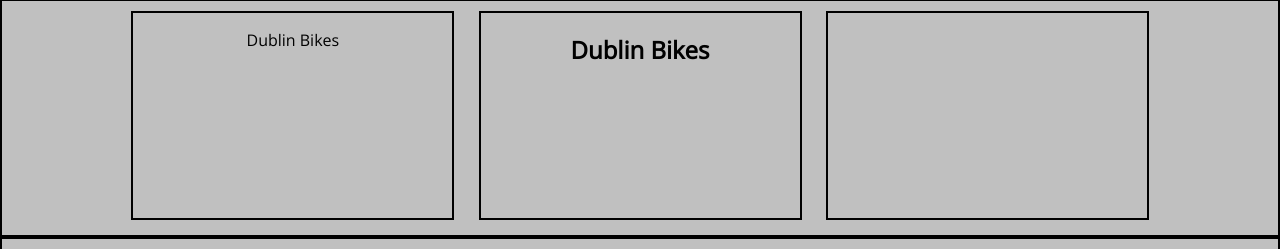
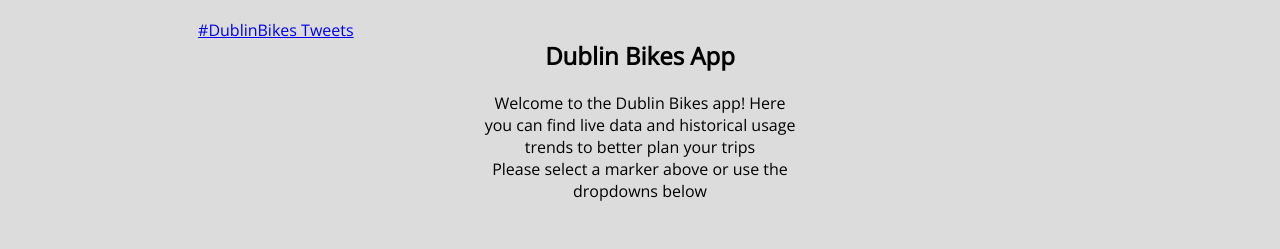
Before and after one commit to obyrned1/Group20_COMP30670_Project, a Flask app: template flaskapp/app/templates/index.html in a window 1280 px wide. Shown: the part 501-750 px from the top of the page. Run offline with Flask 2, Linux system fonts and the light colour scheme; the template is opened without the code that fills it, so the values that code supplies are empty; some libraries are stand-ins or nearby versions.

Commit message:
CSS, loading gifs for charts, twitter embedded

```diff
--- a/flaskapp/app/static/css/styling.css
+++ b/flaskapp/app/static/css/styling.css
@@ -4,7 +4,7 @@ h1 {
 }
 
 body{
-    background-color: silver;
+    background-color: gainsboro;
     font-family: 'Open Sans';
     margin: 0px;
     padding: 0px;
@@ -45,7 +45,6 @@ body{
 
 .centredetail {
     text-align: center;
-    border: solid 2px;
 }
 
 #hourlyChart{
@@ -93,8 +92,7 @@ body{
     width: 25%;
     height: 205px;
     display: inline-block;
-    margin: 10px;
-    border: solid 2px;
+    margin: 20px;
     overflow: auto;
 }
 
@@ -103,3 +101,55 @@ body{
     margin-top: 50px;
     padding: 30px;
 }
+
+.twitter-timeline {
+    overflow-y: hidden;
+}
+
+/* Adapted from https://www.w3schools.com/css/tryit.asp?filename=trycss_buttons_hover */
+.button {
+    background-color: #4CAF50; /* Green */
+    border: none;
+    color: white;
+    padding: 6px 12px;
+    text-align: center;
+    text-decoration: none;
+    display: inline-block;
+    font-size: 12px;
+    margin: 4px 2px;
+    -webkit-transition-duration: 0.4s; /* Safari */
+    transition-duration: 0.4s;
+    cursor: pointer;
+}
+
+/* Adapted from https://www.w3schools.com/css/tryit.asp?filename=trycss_buttons_hover */
+.button5 {
+    background-color: white;
+    color: black;
+    border: 2px solid #555555;
+}
+
+/* Adapted from https://www.w3schools.com/css/tryit.asp?filename=trycss_buttons_hover */
+.button5:hover {
+    background-color: #555555;
+    color: white;
+}
+
+#chartdiv, #curtain {
+    width: 30%;
+    height: 300px;
+    position: absolute;
+}
+
+#curtain {
+    background: url('../BikeBreaking.gif') 50% 50% no-repeat;
+    overflow: auto;
+}
+
+#curtain span {
+  display: block;
+  position: absolute;
+  top: 49%;
+  width: 100%;
+  text-align: center;
+}
--- a/flaskapp/app/templates/index.html
+++ b/flaskapp/app/templates/index.html
@@ -22,8 +22,15 @@ $(window).load(function() {
 <div id="map"></div>
 
 <div class = "centredetail">
-    <div class = "minorinfo"><p>Dublin Bikes</p></div>
-    <div class = "minorinfo"><h2>Dublin Bikes</h2></div>
+    <div class = "minorinfo">
+        <a class="twitter-timeline"  href="https://twitter.com/hashtag/DublinBikes" data-height = "205" data-widget-id="985166481745948673">#DublinBikes Tweets</a>
+        <script>!function(d,s,id){var js,fjs=d.getElementsByTagName(s)[0],p=/^http:/.test(d.location)?'http':'https';if(!d.getElementById(id)){js=d.createElement(s);js.id=id;js.src=p+"://platform.twitter.com/widgets.js";fjs.parentNode.insertBefore(js,fjs);}}(document,"script","twitter-wjs");</script>
+    </div>
+    <div class = "minorinfo">
+        <h2>Dublin Bikes App</h2>
+        <p>Welcome to the Dublin Bikes app! Here you can find live data and historical usage trends to better plan your trips<br>
+        Please select a marker above or use the dropdowns below</p>
+    </div>
     <div class = "minorinfo">
         <div>
             <h3 id="weather"></h3>
@@ -36,8 +43,10 @@ $(window).load(function() {
 
 <div class = "centredetail">
 <!--Weekly Chart-->
-<div id = "chart" ></div>
-
+<div id = "chart" >
+    <div id="chartdiv"></div>
+    <div id="curtain"><span>Chart Loads Here</span></div>
+</div>
 <!--The Dropdowns  -->
 <div id="dropdownHolder">
 <div id="dds">
@@ -56,9 +65,11 @@ $(window).load(function() {
     <div id = "stationInfoBox"></div>
 </div>
 
-
 <!--Hourly Chart-->
-<div id = "hourlyChart"></div>
+<div id = "hourlyChart">
+    <div id="chartdiv"></div>
+    <div id="curtain"><span></span></div>
+</div>
 
 </div>
 <!-- Weather API -->
@@ -97,7 +108,7 @@ $(window).load(function() {
             '<h4>' + address + '</h4>'+
             '<p> No. of Available Bikes : ' + availablebikes + '</p>' +
             '<p> No. of Available Stands : ' + availablebikestands + '</p>' +
-            '<p onclick="insertAddInfo(' + stationNumber + ');populateStationBox(' + availablebikes + ',' + availablebikestands + '); resetDropdown(); resetStation('+stationNumber+')">More Information</p>'
+            '<p class="button button5" onclick="insertAddInfo(' + stationNumber + ');populateStationBox(' + availablebikes + ',' + availablebikestands + '); resetDropdown(); resetStation('+stationNumber+')">More Information</p>'
             ;
         var marker = new google.maps.Marker({
           position: location,
@@ -167,10 +178,12 @@ $(window).load(function() {
 
 
     function populateStationBox(bikes, stands){
-        var infoString1 =
+        var boxInfo =
             '<p> No. of Available Bikes : ' + bikes + '</p>' +
-            '<p> No. of Available Stands : ' + stands + '</p>';
-            document.getElementById('stationInfoBox').innerHTML = infoString1 ;
+            '<p> No. of Available Stands : ' + stands + '</p>' +
+            '<p> Credit Card Terminal : Yes</p>' +
+            '<p> Leap Card Accepted : Yes';
+            document.getElementById('stationInfoBox').innerHTML = boxInfo ;
         }
 
     function insertAddInfo(currentStation){
```
